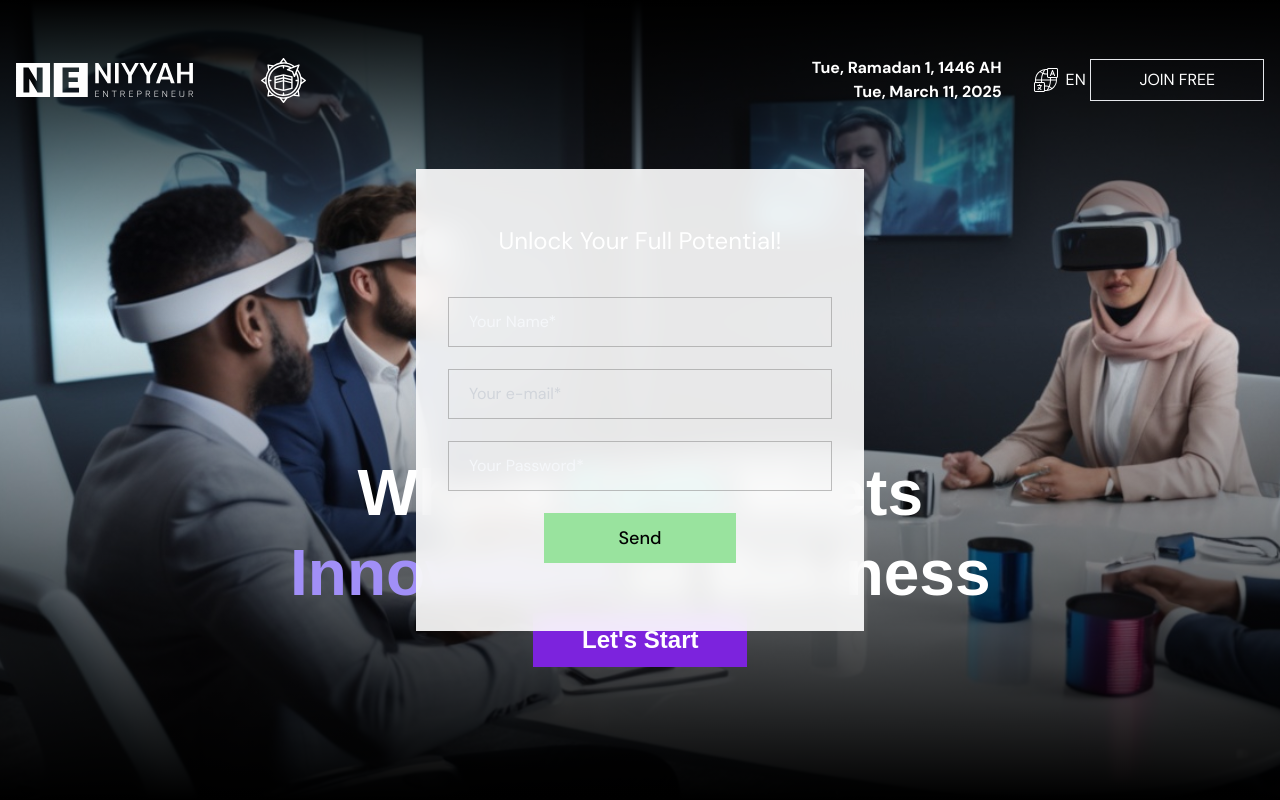
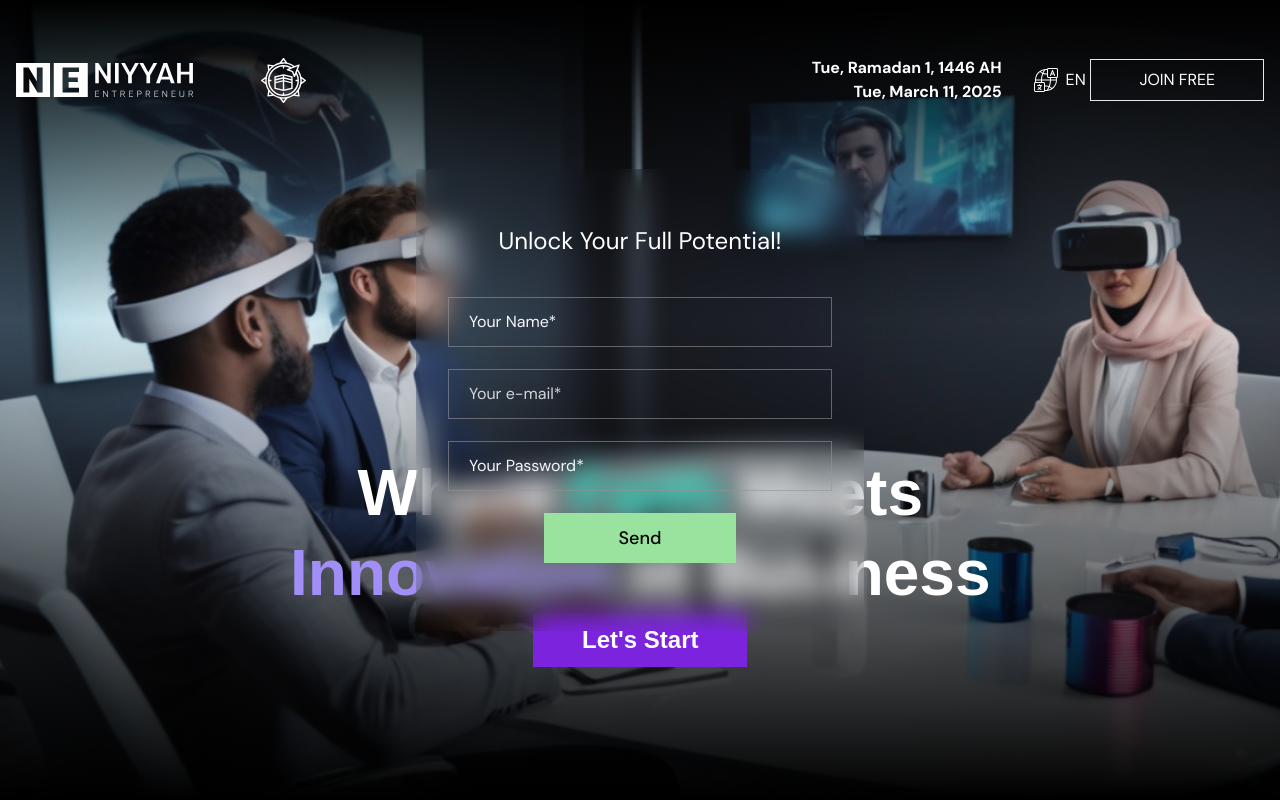
Before and after one commit to MagicSoftDev0717/Niyyah_Entre, a Next.js app: page / in a window 1280 px wide. Both pictures are taken after a click on the link "JOIN FREE". Shown: the top 800 px of the page. Built offline with nearby package versions, Linux system fonts and the light colour scheme; grey boxes are pictures that could not be loaded; some icons are missing.

Commit message:
update the sign in modal bg

```diff
--- a/src/components/Home/Hero/index.tsx
+++ b/src/components/Home/Hero/index.tsx
@@ -106,7 +106,7 @@ const Hero = () => {
                 <div
                 style={{marginTop: '-26em'}}
                   ref={signInRef}
-                  className="mx-auto bg-white bg-opacity-10 w-full max-w-md overflow-hidden px-8 pt-14 pb-8 text-center bg-dark_grey bg-opacity-90 backdrop-blur-md"
+                  className="mx-auto bg-transparent bg-opacity-50 w-full max-w-md overflow-hidden px-8 pt-14 pb-8 text-center bg-dark_grey bg-opacity-90 backdrop-blur-md"
                 >
                   <button
                     onClick={() => setIsSignInOpen(false)}
--- a/src/components/Layout/Header/index.tsx
+++ b/src/components/Layout/Header/index.tsx
@@ -208,7 +208,7 @@ const Header: React.FC = () => {
                 <div className="fixed top-0 left-0 w-full h-full bg-transparent bg-opacity-20 flex items-center justify-center z-50">
                   <div
                     ref={signInRef}
-                    className="relative mx-auto bg-white bg-opacity-10 w-full max-w-md overflow-hidden px-8 pt-14 pb-8 text-center bg-dark_grey bg-opacity-90 backdrop-blur-md"
+                    className="relative mx-auto bg-transparent bg-opacity-50 w-full max-w-md overflow-hidden px-8 pt-14 pb-8 text-center bg-dark_grey bg-opacity-90 backdrop-blur-md"
                   >
                     <button
                       onClick={() => setIsSignInOpen(false)}
```
